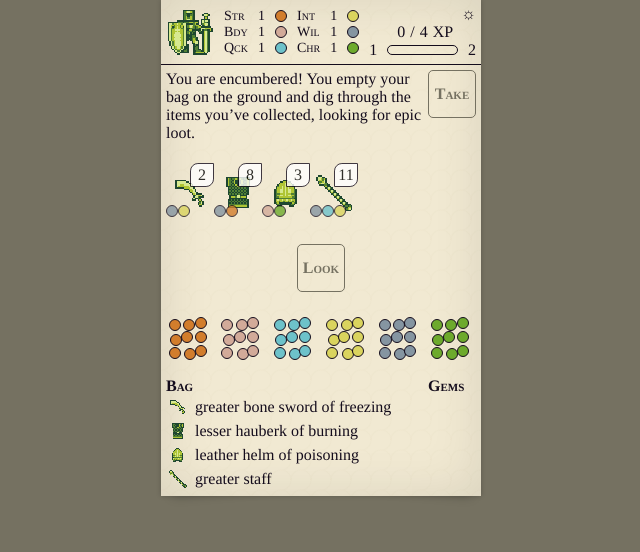
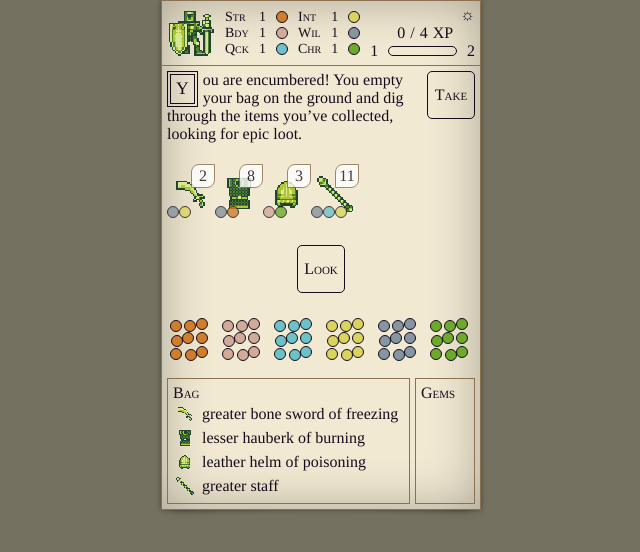
Before and after one commit to onefrankguy/epic-loot, a website: page index.html in a window 1280 px wide. Shown: the whole page, without its empty margins (319-959 px from the left). Drawn offline with nearby package versions, Linux system fonts and the light colour scheme; files that its build step writes are made by us from their sources.

Commit message:
Color tweaks for more of a paper pieces look.

```diff
--- a/index.html
+++ b/index.html
@@ -29,7 +29,7 @@
     </div>
     <div class="col ui">
       <div class="narrative row">
-        <div id="narrative"></div>
+        <div id="narrative" class="flavor"></div>
         <div id="button" class="hitbox iconic button"></div>
       </div>
       <div id="used-items" class="row"></div>
--- a/js/game.js
+++ b/js/game.js
@@ -242,7 +242,7 @@ const Loot = (function loot() {
   function getWhere(name) {
     if (nightPlaces.length <= 0) {
       nightPlaces = [
-        'submle through the darkened forest',
+        'stumble through the darkened forest',
         'push your way through tangled branches',
       ];
       PRNG.shuffle(nightPlaces);
--- a/scss/game.scss
+++ b/scss/game.scss
@@ -21,8 +21,8 @@ white       - rgb(222, 238, 214)
 
 http://pixeljoint.com/forum/forum_posts.asp?TID=12795
 */
-$map-color: rgba(241, 233, 210, 1);
-$stain-color: rgba(214, 204, 169, .1);
+$map-color: rgb(241, 233, 210);
+$stain-color: rgb(139, 113, 80);
 $ink-color: rgb(20, 12, 28);
 $metal-color: rgb(117, 113, 97);
 $moons-color: rgb(133, 149, 161);
@@ -193,6 +193,7 @@ a, a:visited {
   width: 1.2rem;
   border: 1px solid $ink-color;
   border-radius: 50%;
+  background: currentColor;
 }
 
 .stats .gem {
@@ -234,9 +235,13 @@ a, a:visited {
 .backpack {
   flex-grow: 1;
   min-width: 0;
+  color: $ink-color;
+  border: 1px solid $stain-color;
+  padding: .5rem;
 }
 
 .backpack .item {
+  color: $ink-color;
   align-items: center;
 }
 
@@ -254,10 +259,11 @@ a, a:visited {
 .player {
   align-items: center;
   padding: .5rem;
-  border-bottom: 1px solid $ink-color;
+  border-bottom: 1px solid $stain-color;
 }
 
 .celestial {
+  color: $ink-color;
   align-self: flex-end;
 }
 
@@ -306,6 +312,7 @@ a, a:visited {
   width: 0%;
   display: inline-block;
   background: $metal-color;
+  border-radius: (1rem / 2);
 }
 
 /* ITEMS */
@@ -315,6 +322,12 @@ a, a:visited {
   align-content: flex-start;
   width: $touch-size;
   margin-top: .5rem;
+}
+
+.used-gems {
+  padding: .5rem;
+  border: 1px solid $stain-color;
+  margin-left: .5rem;
 }
 
 #used-items {
@@ -400,7 +413,7 @@ a, a:visited {
   align-items: center;
   height: 2.4rem;
   width: 2.4rem;
-  border: 1px solid $ink-color;
+  border: 1px solid $stain-color;
   border-bottom-right-radius: 33%;
   border-top-left-radius: 33%;
 }
@@ -418,17 +431,17 @@ a, a:visited {
 
 .day .sign .value {
   background: white;
-  color: black;
+  color: $ink-color;
 }
 
 .night .sign .value {
-  background: black;
+  background: $ink-color;
   color: white;
 }
 
 .sign.loot .value {
   background: white;
-  color: black;
+  color: $ink-color;
 }
 
 /* GEMS */
@@ -481,33 +494,33 @@ a, a:visited {
 
 /* SUITS */
 .moons {
-  background-color: $moons-color;
+  color: $moons-color;
 }
 
 .suns {
-  background-color: $suns-color;
+  color: $suns-color;
 }
 
 .waves {
-  background-color: $waves-color;
+  color: $waves-color;
 }
 
 .leaves {
-  background-color: $leaves-color;
+  color: $leaves-color;
 }
 
 .wyrms {
-  background-color: $wyrms-color;
+  color: $wyrms-color;
 }
 
 .knots {
-  background-color: $knots-color;
+  color: $knots-color;
 }
 
 /* CONTROLS */
 .button {
-  color: $metal-color;
-  border: .1rem solid $metal-color;
+  color: $ink-color;
+  border: 1px solid currentColor;
   border-radius: .5rem;
 }
 
@@ -522,7 +535,6 @@ a, a:visited {
 /* FLAVOR */
 .iconic {
   font-variant: small-caps;
-  font-weight: bold;
   text-transform: capitalize;
 }
 
@@ -532,7 +544,8 @@ a, a:visited {
   line-height: 1;
   margin-right: .5rem;
   padding: .5rem;
-  border: 4px double $ink-color;
+  color: $ink-color;
+  border: 4px double currentColor;
 }
 
 /* PATTERNS */
@@ -555,26 +568,28 @@ a, a:visited {
   radial-gradient(circle at 0% 50%, transparent  9px, $stain-color 10px, transparent 11px) 0px 10px,
   radial-gradient(at 100% 100%, transparent 9px, $stain-color 10px, transparent 11px), $map-color;
   background-size: 20px 20px;
+  background: $map-color;
   /* https://www.sitepoint.com/pure-css3-paper-curls/ */
+  border: 1px solid $stain-color;
   position: relative;
-  box-shadow: 0 0 .5rem rgba(0,0,0,.2), inset 0 0 5rem rgba(0,0,0,.1);
+  box-shadow: 0 0 5px rgba(0,0,0,.4), inset 0 0 50px rgba(0,0,0,.3);
 }
 .paper:before, .paper:after {
   /* https://www.sitepoint.com/pure-css3-paper-curls/ */
   position: absolute;
   width: 40%;
-  height: 1rem;
+  height: 10px;
   content: ' ';
-  left: 1.2rem;
-  bottom: 1.2rem;
+  left: 12px;
+  bottom: 12px;
   background: transparent;
   transform: skew(-5deg) rotate(-5deg);
-  box-shadow: 0 .6rem 1.2rem rgba(0,0,0,.3);
+  box-shadow: 0 6px 12px rgba(0,0,0,.5);
   z-index: -1;
 }
 .paper:after {
   left: auto;
-  right: 1rem;
+  right: 10px;
   transform: skew(5deg) rotate(5deg);
 }
 
```
